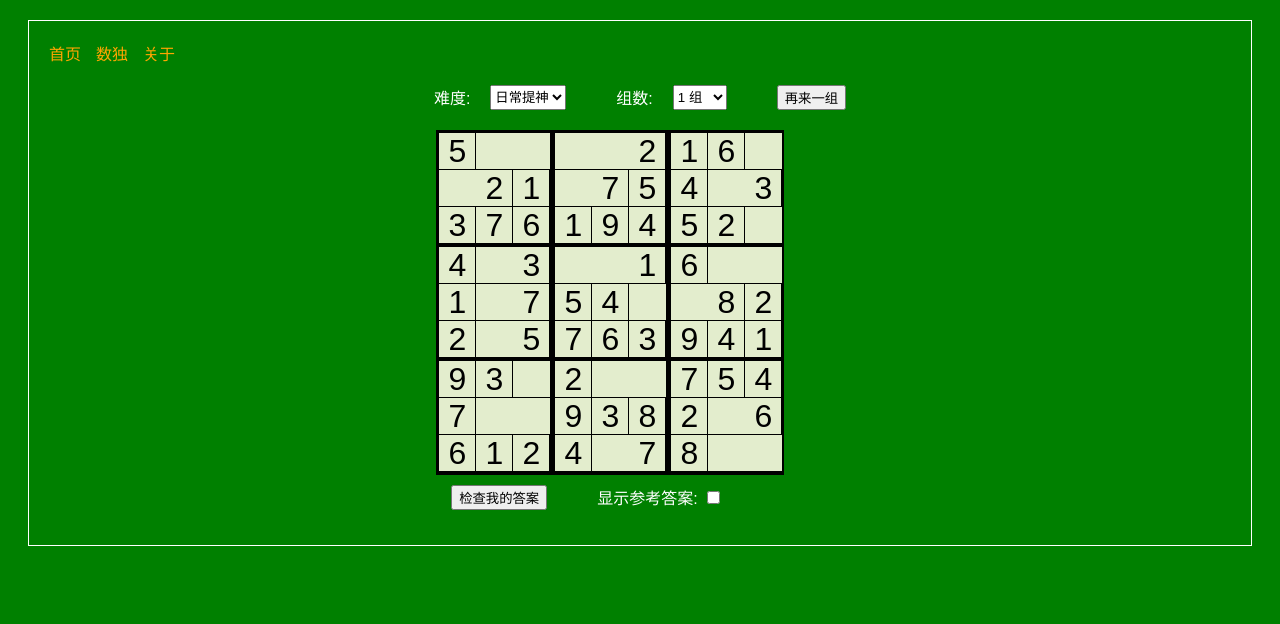
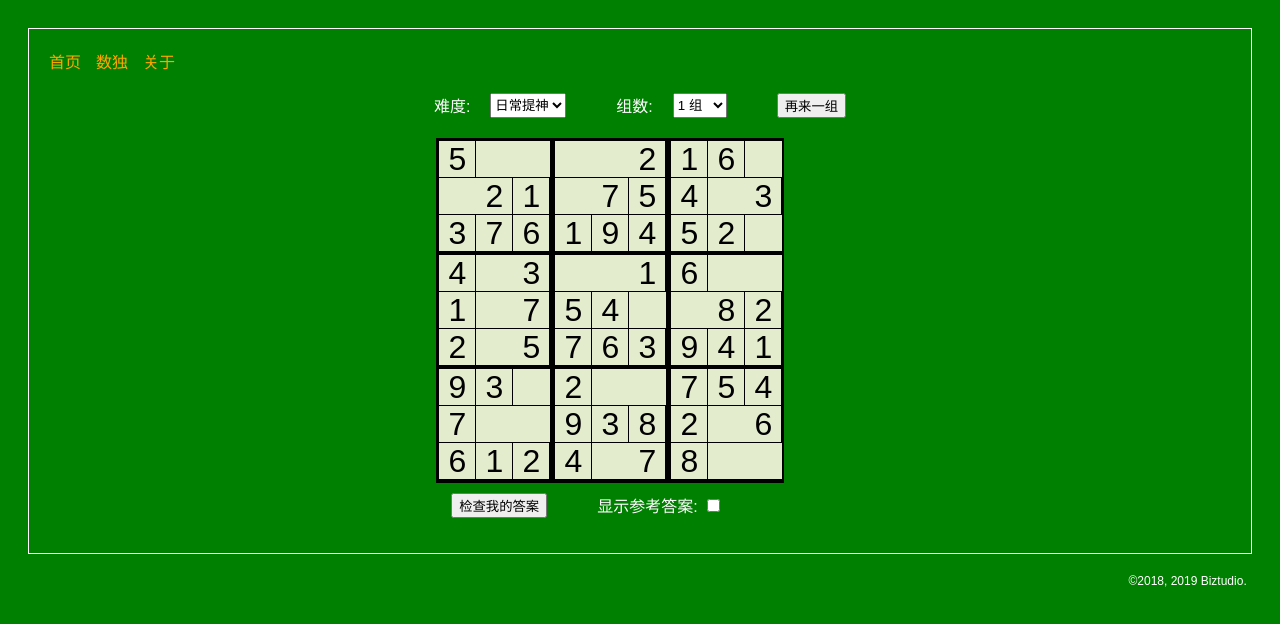
Before and after one commit to biztudio/nextbrain, a Next.js app: page /sudoku in a window 1280 px wide. Shown: the top 624 px of the page. Built offline with nearby package versions, Linux system fonts and the light colour scheme.

Commit message:
copyright

```diff
--- a/components/Layout.js
+++ b/components/Layout.js
@@ -8,17 +8,39 @@ const layoutStyle = {
   border: '1px solid #FFF'
 }
 
+const layoutStyleCopyright = {
+  display:'flex',
+  width:'98%',
+  justifyContent:'flex-end',
+  fontSize: 12
+}
+
+const date = new Date();
+
 const Layout = (props) => (
-  <div style={layoutStyle}>
+  <div className='nextbrainlayout'>
+    <DocHead title={props.title}/>
+    <div style={layoutStyle}>
 
-    <DocHead title={props.title}/>
+      <PageHeader />
 
-    <PageHeader  />
-
-    {props.children}
+      {props.children}
 
 
+    </div>
+
+    <div style={layoutStyleCopyright}>
+      ©2018, {date.getFullYear()} Biztudio.
+    </div>
+
     <GlobalStyle />
+
+    <style jsx>{`
+      .nextbrainlayout{
+        display:flex;
+        flex-direction:column;
+      }
+    `}</style>
   </div>
 )
 
```
